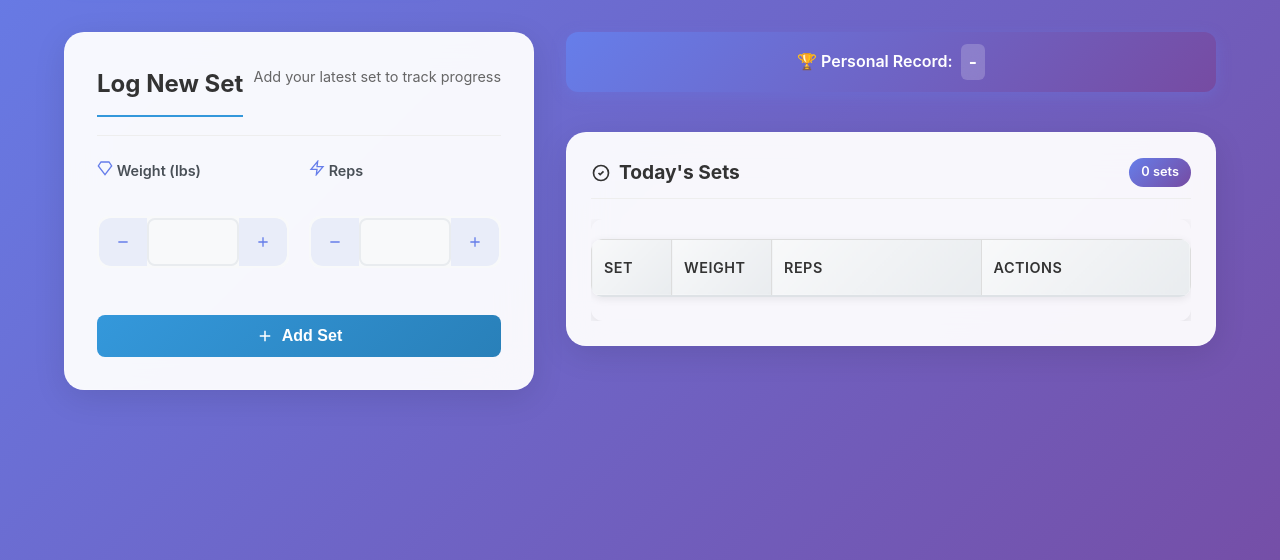
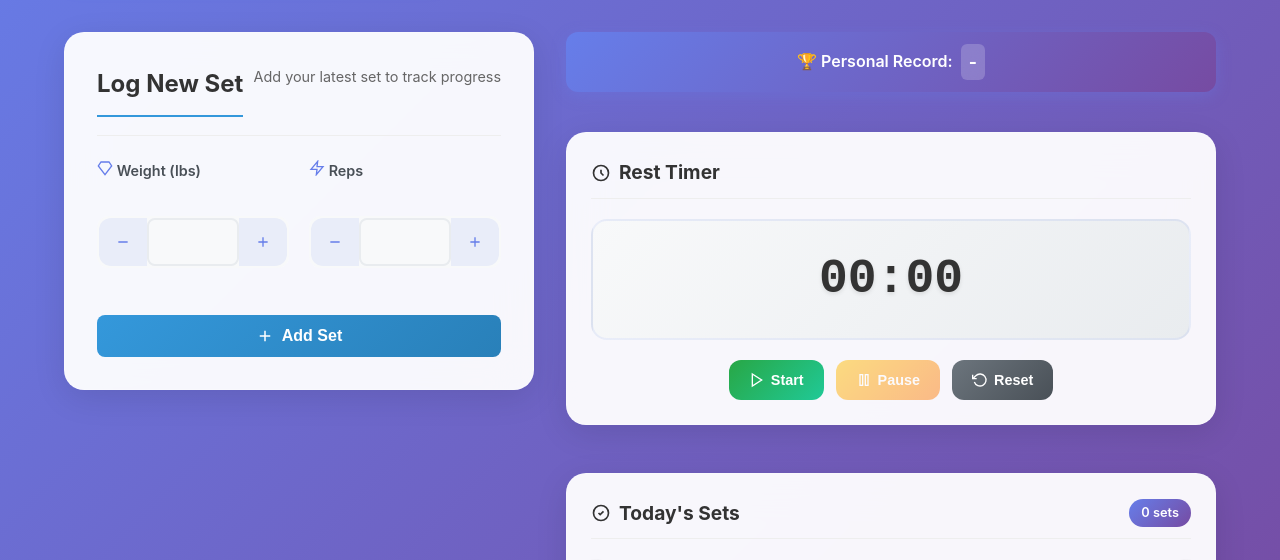
Before and after one commit to stackingrockss/dashboard, a Flask app: template templates/workout_entry.html in a window 1280 px wide. Shown: the part 185-745 px from the top of the page. Run offline with Flask 3, Linux system fonts and the light colour scheme; the template is opened without the code that fills it, so the values that code supplies are empty.

Commit message:
Add rest timer functionality with styling and interactive controls (#1)
Co-authored-by: Cursor Agent <cursoragent@cursor.com>
Co-authored-by: seeligrmatthew <seeligrmatthew@gmail.com>

```diff
--- a/static/workout_entry.css
+++ b/static/workout_entry.css
@@ -846,3 +846,133 @@ body {
     border-radius: 6px;
     backdrop-filter: blur(10px);
 }
+
+/* Rest Timer Styles */
+.rest-timer-card {
+    background: rgba(255, 255, 255, 0.95);
+    backdrop-filter: blur(20px);
+    border-radius: 20px;
+    padding: 24px;
+    box-shadow: 0 8px 32px rgba(0, 0, 0, 0.1);
+    border: 1px solid rgba(255, 255, 255, 0.2);
+    margin-bottom: 24px;
+}
+
+.rest-timer-card .card-header {
+    margin-bottom: 20px;
+}
+
+.rest-timer-card .card-title {
+    font-size: 1.2rem;
+    margin-bottom: 0;
+    justify-content: center;
+}
+
+.timer-display-container {
+    text-align: center;
+}
+
+.timer-display {
+    font-size: 3rem;
+    font-weight: 700;
+    font-family: 'Courier New', monospace;
+    color: #333;
+    margin-bottom: 20px;
+    padding: 20px;
+    background: linear-gradient(135deg, #f8f9fa, #e9ecef);
+    border-radius: 16px;
+    border: 2px solid rgba(102, 126, 234, 0.1);
+    text-shadow: 0 2px 4px rgba(0, 0, 0, 0.1);
+}
+
+.timer-display.running {
+    background: linear-gradient(135deg, #d4edda, #c3e6cb);
+    border-color: rgba(40, 167, 69, 0.3);
+    color: #155724;
+}
+
+.timer-display.paused {
+    background: linear-gradient(135deg, #fff3cd, #ffeaa7);
+    border-color: rgba(255, 193, 7, 0.3);
+    color: #856404;
+}
+
+.timer-controls {
+    display: flex;
+    gap: 12px;
+    justify-content: center;
+    flex-wrap: wrap;
+}
+
+.timer-btn {
+    display: flex;
+    align-items: center;
+    gap: 6px;
+    padding: 12px 20px;
+    border: none;
+    border-radius: 12px;
+    font-weight: 600;
+    font-size: 0.9rem;
+    cursor: pointer;
+    transition: all 0.3s ease;
+    min-width: 90px;
+    justify-content: center;
+}
+
+.timer-btn:disabled {
+    opacity: 0.5;
+    cursor: not-allowed;
+    transform: none !important;
+    box-shadow: none !important;
+}
+
+.timer-btn.start {
+    background: linear-gradient(135deg, #28a745, #20c997);
+    color: white;
+}
+
+.timer-btn.start:hover:not(:disabled) {
+    background: linear-gradient(135deg, #218838, #1fa187);
+    transform: translateY(-2px);
+    box-shadow: 0 6px 20px rgba(40, 167, 69, 0.3);
+}
+
+.timer-btn.pause {
+    background: linear-gradient(135deg, #ffc107, #fd7e14);
+    color: white;
+}
+
+.timer-btn.pause:hover:not(:disabled) {
+    background: linear-gradient(135deg, #e0a800, #e8590c);
+    transform: translateY(-2px);
+    box-shadow: 0 6px 20px rgba(255, 193, 7, 0.3);
+}
+
+.timer-btn.reset {
+    background: linear-gradient(135deg, #6c757d, #495057);
+    color: white;
+}
+
+.timer-btn.reset:hover:not(:disabled) {
+    background: linear-gradient(135deg, #5a6268, #3d4449);
+    transform: translateY(-2px);
+    box-shadow: 0 6px 20px rgba(108, 117, 125, 0.3);
+}
+
+/* Mobile adjustments for timer */
+@media (max-width: 480px) {
+    .timer-display {
+        font-size: 2.5rem;
+        padding: 15px;
+    }
+
+    .timer-btn {
+        min-width: 80px;
+        padding: 10px 16px;
+        font-size: 0.8rem;
+    }
+
+    .timer-controls {
+        gap: 8px;
+    }
+}
--- a/static/workout_entry.js
+++ b/static/workout_entry.js
@@ -1011,3 +1011,138 @@ async function loadLastWorkoutDefaults() {
         console.error('Error loading last workout defaults:', err);
     }
 }
+
+// Rest Timer Functionality
+let restTimerInterval = null;
+let restTimerStartTime = null;
+let restTimerElapsedTime = 0; // in seconds
+let restTimerState = 'stopped'; // 'stopped', 'running', 'paused'
+
+// DOM elements for timer
+const restTimerDisplay = document.getElementById('rest-timer-display');
+const startTimerBtn = document.getElementById('start-timer');
+const pauseTimerBtn = document.getElementById('pause-timer');
+const resetTimerBtn = document.getElementById('reset-timer');
+
+function formatTime(seconds) {
+    const minutes = Math.floor(seconds / 60);
+    const remainingSeconds = seconds % 60;
+    return `${minutes.toString().padStart(2, '0')}:${remainingSeconds.toString().padStart(2, '0')}`;
+}
+
+function updateTimerDisplay() {
+    if (restTimerDisplay) {
+        restTimerDisplay.textContent = formatTime(restTimerElapsedTime);
+
+        // Update display class based on state
+        restTimerDisplay.className = 'timer-display';
+        if (restTimerState === 'running') {
+            restTimerDisplay.classList.add('running');
+        } else if (restTimerState === 'paused') {
+            restTimerDisplay.classList.add('paused');
+        }
+    }
+}
+
+function startRestTimer() {
+    if (restTimerState === 'stopped') {
+        // Starting from zero
+        restTimerElapsedTime = 0;
+        restTimerStartTime = Date.now();
+    } else if (restTimerState === 'paused') {
+        // Resuming from pause
+        restTimerStartTime = Date.now() - (restTimerElapsedTime * 1000);
+    }
+
+    restTimerState = 'running';
+
+    // Clear any existing interval
+    if (restTimerInterval) {
+        clearInterval(restTimerInterval);
+    }
+
+    // Start the timer interval
+    restTimerInterval = setInterval(() => {
+        restTimerElapsedTime = Math.floor((Date.now() - restTimerStartTime) / 1000);
+        updateTimerDisplay();
+    }, 1000);
+
+    // Update button states
+    updateTimerButtons();
+    updateTimerDisplay();
+}
+
+function pauseRestTimer() {
+    if (restTimerState === 'running') {
+        restTimerState = 'paused';
+
+        if (restTimerInterval) {
+            clearInterval(restTimerInterval);
+            restTimerInterval = null;
+        }
+
+        updateTimerButtons();
+        updateTimerDisplay();
+    }
+}
+
+function resetRestTimer() {
+    restTimerState = 'stopped';
+    restTimerElapsedTime = 0;
+    restTimerStartTime = null;
+
+    if (restTimerInterval) {
+        clearInterval(restTimerInterval);
+        restTimerInterval = null;
+    }
+
+    updateTimerButtons();
+    updateTimerDisplay();
+}
+
+function updateTimerButtons() {
+    if (startTimerBtn && pauseTimerBtn && resetTimerBtn) {
+        if (restTimerState === 'stopped') {
+            startTimerBtn.disabled = false;
+            pauseTimerBtn.disabled = true;
+            resetTimerBtn.disabled = false;
+            startTimerBtn.innerHTML = `
+                <svg width="16" height="16" viewBox="0 0 24 24" fill="none" stroke="currentColor" stroke-width="2">
+                    <polygon points="5,3 19,12 5,21"/>
+                </svg>
+                Start
+            `;
+        } else if (restTimerState === 'running') {
+            startTimerBtn.disabled = true;
+            pauseTimerBtn.disabled = false;
+            resetTimerBtn.disabled = false;
+        } else if (restTimerState === 'paused') {
+            startTimerBtn.disabled = false;
+            pauseTimerBtn.disabled = true;
+            resetTimerBtn.disabled = false;
+            startTimerBtn.innerHTML = `
+                <svg width="16" height="16" viewBox="0 0 24 24" fill="none" stroke="currentColor" stroke-width="2">
+                    <polygon points="5,3 19,12 5,21"/>
+                </svg>
+                Resume
+            `;
+        }
+    }
+}
+
+// Event listeners for timer buttons
+if (startTimerBtn) {
+    startTimerBtn.addEventListener('click', startRestTimer);
+}
+
+if (pauseTimerBtn) {
+    pauseTimerBtn.addEventListener('click', pauseRestTimer);
+}
+
+if (resetTimerBtn) {
+    resetTimerBtn.addEventListener('click', resetRestTimer);
+}
+
+// Initialize timer display and buttons
+updateTimerDisplay();
+updateTimerButtons();
--- a/templates/workout_entry.html
+++ b/templates/workout_entry.html
@@ -161,6 +161,44 @@
                         <div class="pr-summary">
                             <span>🏆 Personal Record: <span id="pr-highest-weight">-</span></span>
                         </div>
+
+                        <!-- Rest Timer Section -->
+                        <div class="rest-timer-card">
+                            <div class="card-header">
+                                <h3 class="card-title">
+                                    <svg width="20" height="20" viewBox="0 0 24 24" fill="none" stroke="currentColor" stroke-width="2">
+                                        <path d="M12 8v4l3 3m6-3a9 9 0 11-18 0 9 9 0 0118 0z"/>
+                                    </svg>
+                                    Rest Timer
+                                </h3>
+                            </div>
+                            <div class="timer-display-container">
+                                <div class="timer-display" id="rest-timer-display">00:00</div>
+                                <div class="timer-controls">
+                                    <button id="start-timer" class="timer-btn start">
+                                        <svg width="16" height="16" viewBox="0 0 24 24" fill="none" stroke="currentColor" stroke-width="2">
+                                            <polygon points="5,3 19,12 5,21"/>
+                                        </svg>
+                                        Start
+                                    </button>
+                                    <button id="pause-timer" class="timer-btn pause" disabled>
+                                        <svg width="16" height="16" viewBox="0 0 24 24" fill="none" stroke="currentColor" stroke-width="2">
+                                            <rect x="6" y="4" width="4" height="16"/>
+                                            <rect x="14" y="4" width="4" height="16"/>
+                                        </svg>
+                                        Pause
+                                    </button>
+                                    <button id="reset-timer" class="timer-btn reset">
+                                        <svg width="16" height="16" viewBox="0 0 24 24" fill="none" stroke="currentColor" stroke-width="2">
+                                            <polyline points="1,4 1,10 7,10"/>
+                                            <path d="M3.51 15a9 9 0 1 0 2.13-9.36L1 10"/>
+                                        </svg>
+                                        Reset
+                                    </button>
+                                </div>
+                            </div>
+                        </div>
+
                         <!-- Today's Sets Card -->
                         <div class="sets-card">
                             <div class="card-header">
```
